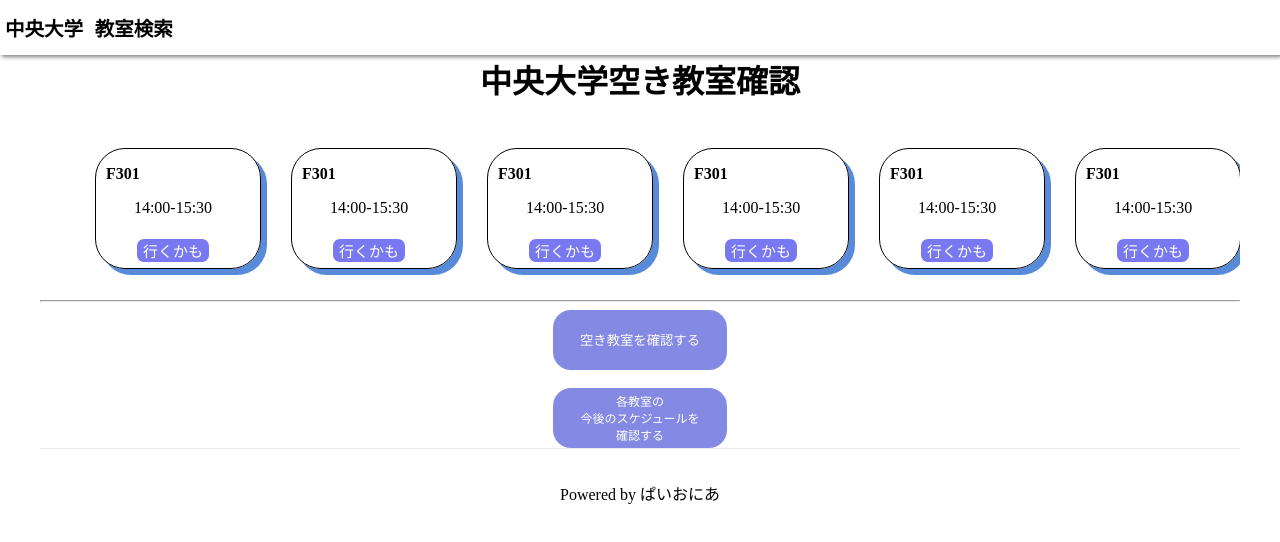
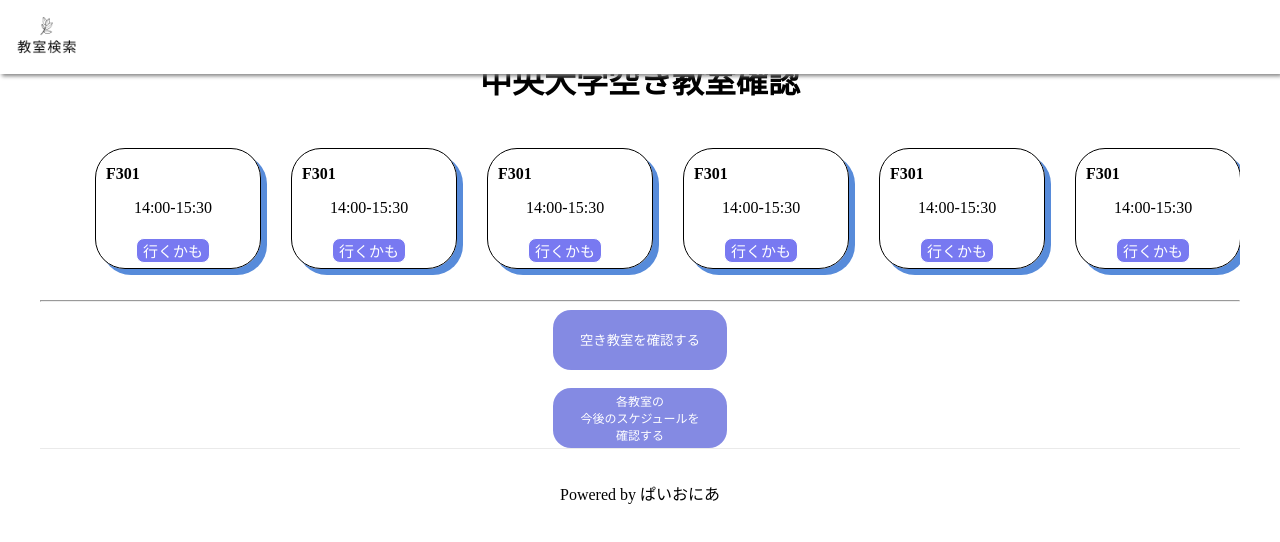
Before and after one commit to v-code-team-pioneer-inc/ccrs-frontend, a Next.js app: page / in a window 1280 px wide. Shown: the top 542 px of the page. Built offline with nearby package versions, Linux system fonts and the light colour scheme.

Commit message:
[ADD]ロゴを表示する

```diff
--- a/components/common/Header.jsx
+++ b/components/common/Header.jsx
@@ -1,14 +1,15 @@
-// TODO: 恒松さん実装お願いします
-//       divの中に実装をお願いします
-//       CSSはHeader.module.cssを使用してください
-//       http://localhost:3000/ に実装が反映されます
-
+import Link from 'next/link';
+import Image from "next/image";
 import styles from '~/styles/common/Header.module.css'
 
 export const Header = () => {
   return (
     <header className={styles.header}>
-      <h1 className={styles.header_title}>中央大学 教室検索</h1>
+      <Link href="/">
+        <a className='ml-3'>
+          <Image src="/images/logo.png" alt="logo" width={70} height={70} />
+        </a>
+      </Link>
     </header>
   );
 };
--- a/styles/common/Header.module.css
+++ b/styles/common/Header.module.css
@@ -8,7 +8,7 @@
   font-family: monospace;
 }
 
-.header_title {
-  font-size: 1.5em;
-  padding-left: 5px;
+.header_logo {
+  font-size: 1.3em;
+  margin: 1em 0.5em;
 }
--- a/styles/globals.css
+++ b/styles/globals.css
@@ -13,3 +13,7 @@
 .mt-16 {
   margin-top: 4rem;
 }
+
+.ml-3 {
+  margin-left: 0.75rem;
+}
```
